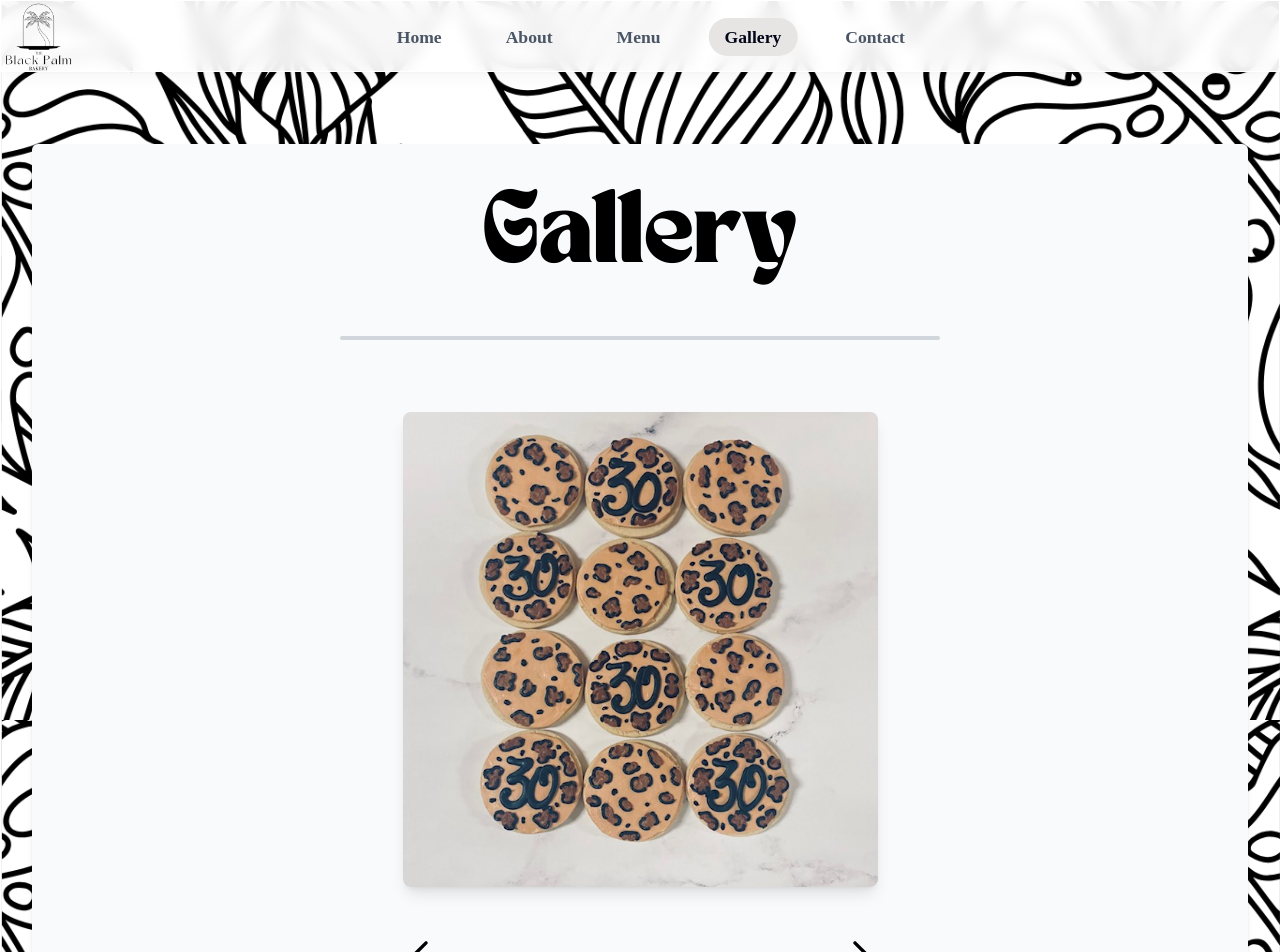
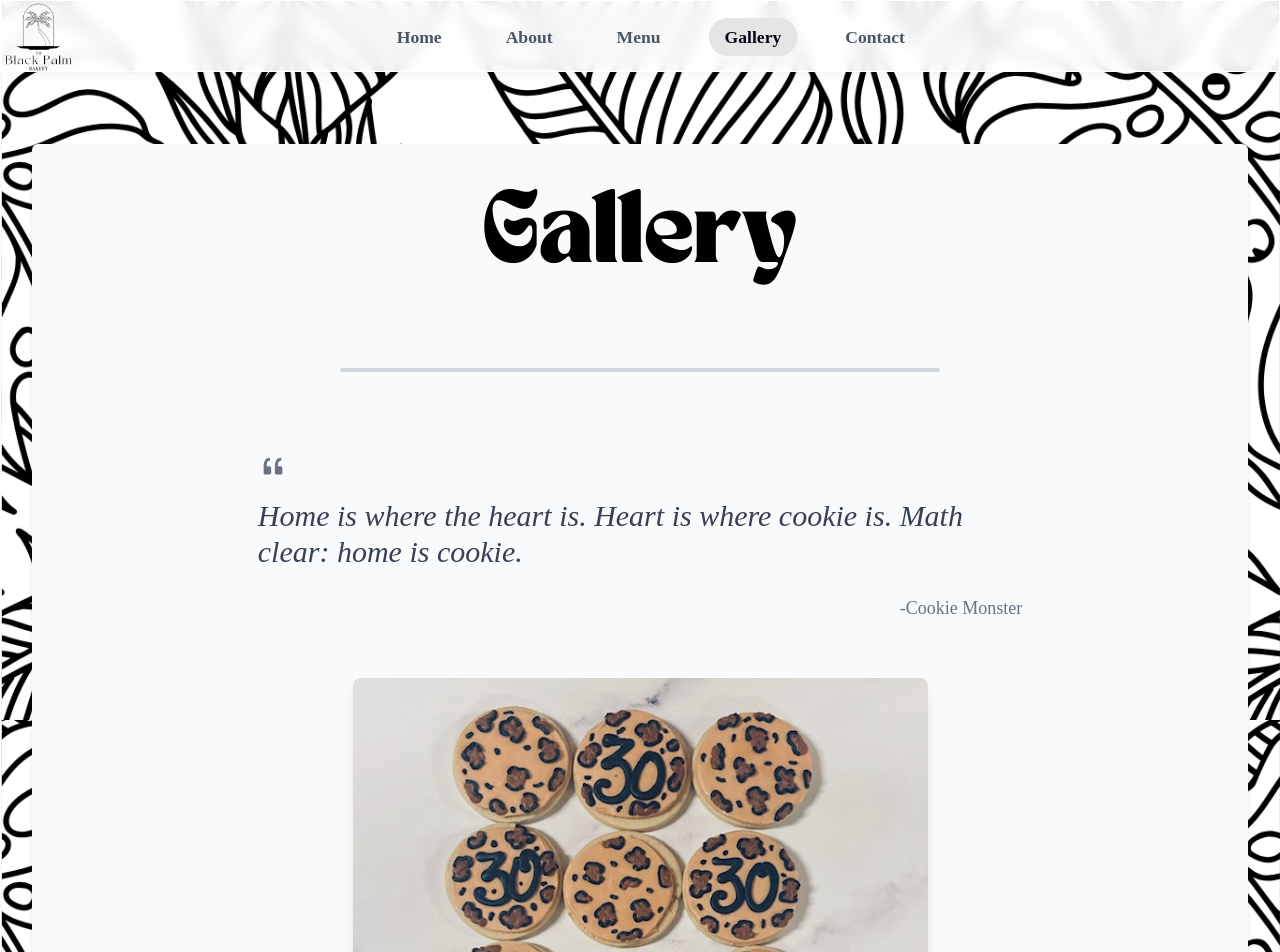
Before and after one commit to malcus-g/blackpalmbakery-port, a Next.js app: page /gallery in a window 1280 px wide. Shown: the top 952 px of the page. Built offline with nearby package versions, Linux system fonts and the light colour scheme; a web font is replaced by a local one.

Commit message:
add quote to gallery

```diff
--- a/app/gallery/page.tsx
+++ b/app/gallery/page.tsx
@@ -2,6 +2,7 @@ import type { Metadata } from 'next';
 import PageHeading from '@/ui/page-heading';
 import ImageSlider from '@/ui/gallery/image-slider';
 import SectionDivider from '@/ui/section-divider';
+import Quote from '@/ui/quote';
 import fs from 'fs';
 import path from 'path';
 
@@ -13,9 +14,10 @@ const imageFilenames: string[] = fs.readdirSync(imageDirectory);
 
 export default function Gallery() {
   return (
-    <div className="flex flex-col w-full items-center justify-center">
+    <div className="flex flex-col w-full items-center justify-center gap-8">
       <PageHeading>Gallery</PageHeading>
       <SectionDivider />
+      <Quote quote="Home is where the heart is. Heart is where cookie is. Math clear: home is cookie." author="Cookie Monster" />
       <ImageSlider imageFilenames={imageFilenames} imageDirectory={imageDirectory} />
     </div>
   )
--- a/ui/gallery/image-slider.tsx
+++ b/ui/gallery/image-slider.tsx
@@ -40,7 +40,7 @@ function SlideItem({ image }: { image: string }) {
   return (
     <motion.div
       key={image}
-      className="flex w-[300px] h-[300px] md:w-[475px] md:h-[475px] justify-center align-center mb-4"
+      className="flex w-[300px] h-[300px] md:w-[575px] md:h-[575px] justify-center align-center mb-4"
       initial={{ opacity: 0, scale:.9 }}
       animate={{ opacity: 1, scale: 1}}
       exit={{ opacity: 0, scale: .9 }}
@@ -48,8 +48,8 @@ function SlideItem({ image }: { image: string }) {
       <Image
         src={`/gallery/${image}`}
         alt={`Gallery image ${image}`}
-        width={475}
-        height={475}
+        width={575}
+        height={575}
         priority
         quality={95}
         className="rounded-lg shadow-lg object-cover"
--- /dev/null
+++ b/ui/quote.tsx
@@ -0,0 +1,23 @@
+import React from 'react'
+import { BsQuote } from 'react-icons/bs';
+
+type QuoteProps = {
+    quote: string,
+    author: string
+}
+
+export default function Quote(quoteProps: QuoteProps) {
+  const { quote, author } = quoteProps;
+
+  return (
+    <div className="flex flex-col w-[80%] md:w-[65%] items-left justify-center text-left">
+      <BsQuote className="text-xl md:text-3xl text-gray-500 mb-4" />
+      <p className="text-gray-700 italic text-lg md:text-3xl mb-6">
+        {quote}
+      </p>
+      <p className="flex justify-end text-gray-500 text-lg">
+        -{author}
+      </p>
+    </div>
+  )
+}
```
